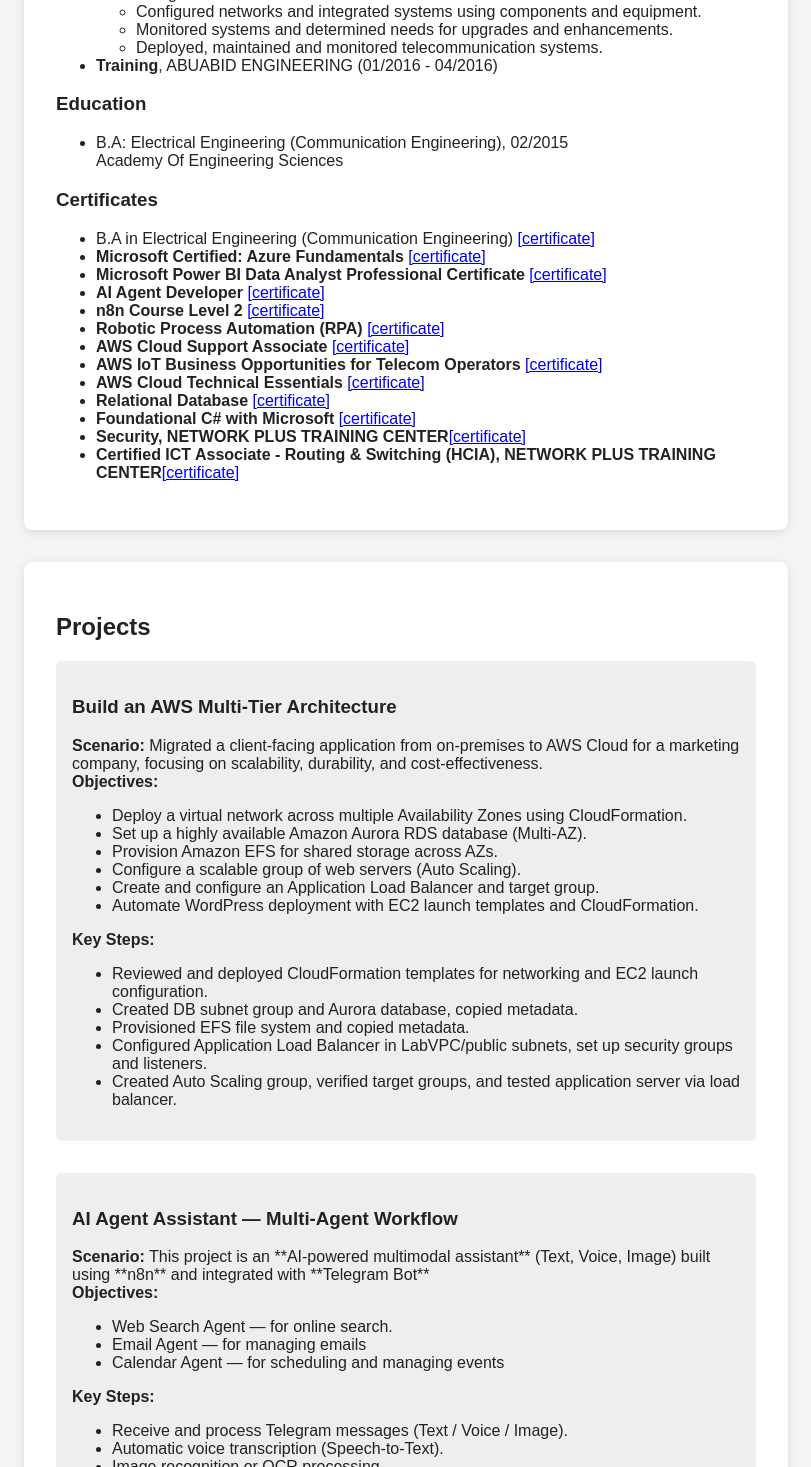
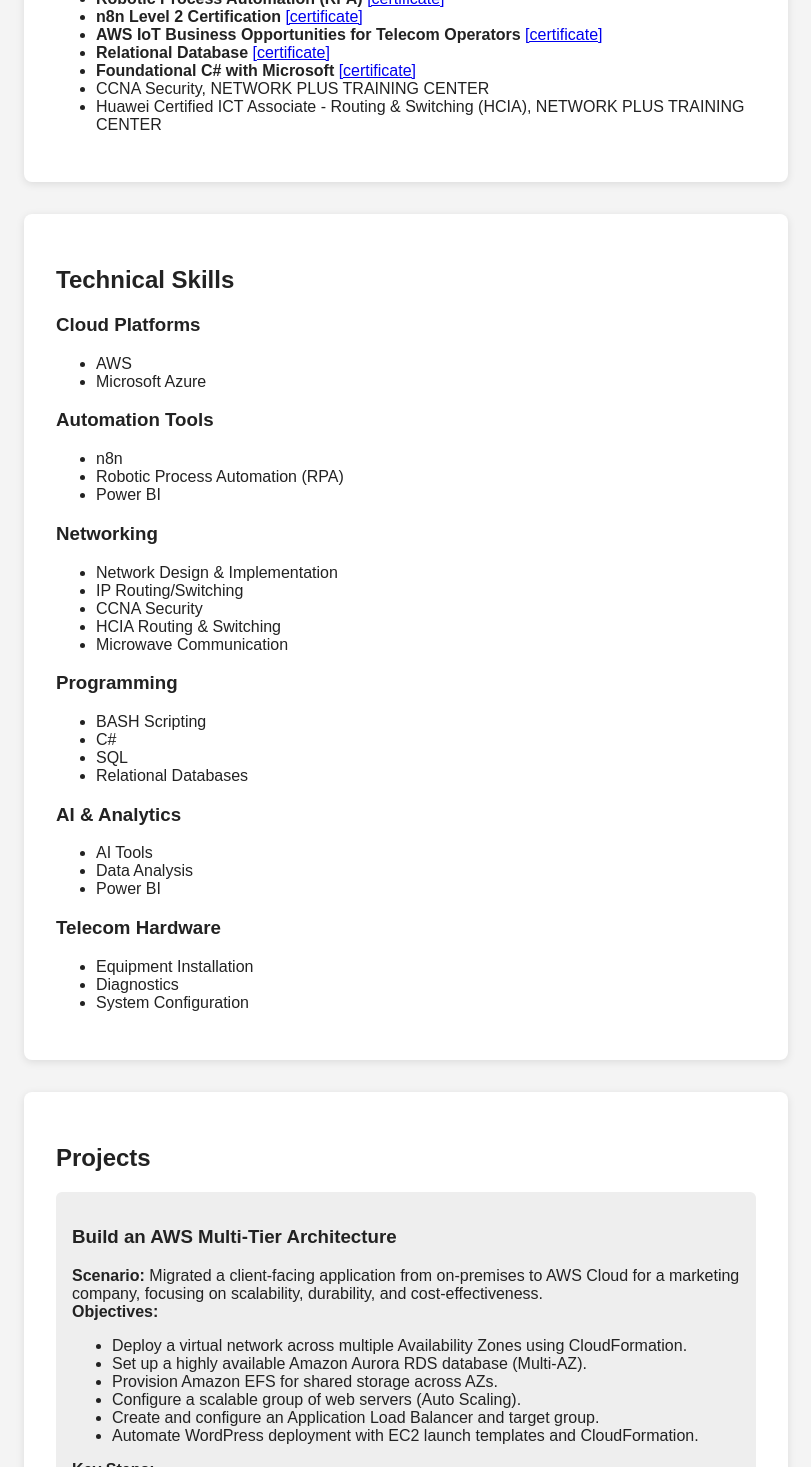
Before and after one commit to mustafaabdalazim/mustafaabdalazim.github.io, a plain HTML site: page index.html in a window 1280 px wide. Shown: the part 1333-2800 px from the top of the page, without its empty margins (234-1045 px from the left). Drawn offline with Linux system fonts and the light colour scheme.

Commit message:
Revise skills section and remove CV link
Removed CV section and added technical skills section with details on cloud platforms, automation tools, networking, programming, AI & analytics, and telecom hardware.

```diff
--- a/index.html
+++ b/index.html
@@ -19,9 +19,6 @@
             <div class="nav-card" onclick="location.href='#contact'">
                 <span>Contact</span>
             </div>
-            <div class="nav-card" onclick="location.href='#cv'">
-                <span>CV / Download</span>
-            </div>
         </div>
     </header>
     <section id="about">
@@ -34,7 +31,7 @@
         <strong>LinkedIn:</strong> <a href="https://www.linkedin.com/in/mustafa-abdazim-4a652311b?trk=contact-info" target="_blank">mustafa-abdazim</a></p>
         <h3>Professional Summary</h3>
         <p>Telecommunications Engineer with over six years of experience in the technology and telecommunication sector, with a strong focus on data analysis, automation, and cloud computing. Skilled in problem analysis and providing innovative technological solutions that enhance operational efficiency and data-driven decision-making. Proficient in cloud services, data analysis, and process automation, aiming to leverage these skills to support organizations in their digital transformation journey.</p>
-        <h3>Skills</h3>
+        <!--<h3>Skills</h3>
         <ul>
             <li>Cloud services integration</li>
             <li>Network design and implementation</li>
@@ -46,13 +43,10 @@
             <li>Telecommunications equipment installation</li>
             <li>Hardware installation & diagnostics</li>
             <li>Data Analysis</li>
-            <li>Automation</li>
-            <li>AI Tools Utilization</li>
-            <li>Power BI</li>
             <li>BASH Script</li>
             <li>Git</li>
             <li>Docker</li>
-        </ul>
+        </ul>-->
         <h3>Work Experience</h3>
         <ul>
             <li><strong>Telecom Engineer</strong>, SEA PORT CORPORATION (10/2017 - 04/2023)
@@ -78,23 +72,78 @@
         </ul>
 <h3>Certificates</h3>
         <ul>
-            <li><strong></strong>B.A in Electrical Engineering (Communication Engineering)</strong> <a href="https://drive.google.com/file/d/1VeEj6vh1w_aHG5X2A9USVcFgBVgDXqR6/view?usp=sharing" target="_blank">[certificate]</a></li>
+            <li><strong>B.A in Electrical Engineering (Communication Engineering)</strong> <a href="https://drive.google.com/file/d/1VeEj6vh1w_aHG5X2A9USVcFgBVgDXqR6/view?usp=sharing" target="_blank">[certificate]</a></li>
             <li><strong>Microsoft Certified: Azure Fundamentals</strong> <a href="https://learn.microsoft.com/api/credentials/share/en-us/mustafaabdelazim/868AEAFACC7E2E92?sharingId" target="_blank">[certificate]</a></li>
+            <li><strong>AWS Cloud Support Associate</strong> <a href="https://coursera.org/share/e01a6935b7e0b5e2aca4a93eea5c6403" target="_blank">[certificate]</a></li>
+            <li><strong>AWS Cloud Technical Essentials</strong> <a href="https://courses.edx.org/certificates/7123f41381d04b3a846a381aea17cf77" target="_blank">[certificate]</a></li>
             <li><strong>Microsoft Power BI Data Analyst Professional Certificate</strong> <a href="https://www.credly.com/badges/434d41cc-47b5-46ad-9d12-d3d99b61f267/linked_in_profile" target="_blank">[certificate]</a></li>
-            <li><strong>AI Agent Developer </strong> <a href="https://coursera.org/share/e3b6a8afe75ceb4fc1ae82e382824b00" target="_blank">[certificate]</a></li>
-            <li><strong>n8n Course Level 2</strong> <a href="https://community.n8n.io/badges/105/completed-n8n-course-level-2?username=mustafaazim" target="_blank">[certificate]</a></li>
+            <li><strong>AI Agent Developer</strong> <a href="https://coursera.org/share/e3b6a8afe75ceb4fc1ae82e382824b00" target="_blank">[certificate]</a></li>
             <li><strong>Robotic Process Automation (RPA)</strong> <a href="https://coursera.org/share/a46d4162e40041a1e1806c0adaf22a6f" target="_blank">[certificate]</a></li>
-            <li><strong>AWS Cloud Support Associate</strong> <a href="https://coursera.org/share/e01a6935b7e0b5e2aca4a93eea5c6403" target="_blank">[certificate]</a></li>
+            <li><strong>n8n Level 2 Certification</strong> <a href="https://community.n8n.io/badges/105/completed-n8n-course-level-2?username=mustafaazim" target="_blank">[certificate]</a></li>
+            <!--<li><strong></strong> <a href="" target="_blank">[certificate]</a></li>-->
             <li><strong>AWS IoT Business Opportunities for Telecom Operators</strong> <a href="https://drive.google.com/file/d/17rmCV1T8ljvXLVNr1rEcjf_6gP4yQN5t/view?usp=sharing" target="_blank">[certificate]</a></li>
-            <li><strong>AWS Cloud Technical Essentials</strong> <a href="https://courses.edx.org/certificates/7123f41381d04b3a846a381aea17cf77" target="_blank">[certificate]</a></li>
             <li><strong>Relational Database</strong> <a href="https://www.freecodecamp.org/certification/fccc0719c3a-cbe2-4185-a5a1-a8aa96010d65/relational-database-v8" target="_blank">[certificate]</a></li>
             <li><strong>Foundational C# with Microsoft</strong> <a href="https://www.freecodecamp.org/certification/fccc0719c3a-cbe2-4185-a5a1-a8aa96010d65/foundational-c-sharp-with-microsoft" target="_blank">[certificate]</a></li>
-            <li><strong>Security, NETWORK PLUS TRAINING CENTER</strong><a href="https://drive.google.com/file/d/1OZluAvU8x-oX6Hptwm4XvlC0kIUvBQeG/view?usp=drive_link" target="_blank">[certificate]</a></li>
-            <li><strong>Certified ICT Associate - Routing & Switching (HCIA), NETWORK PLUS TRAINING CENTER</strong><a href="https://drive.google.com/file/d/1qP-97dGnk4vl1AUZ2W6xu9iToumkWzSL/view?usp=sharing" target="_blank">[certificate]</a></li>
+            <li>CCNA Security, NETWORK PLUS TRAINING CENTER</li>
+            <li>Huawei Certified ICT Associate - Routing & Switching (HCIA), NETWORK PLUS TRAINING CENTER</li>
         </ul>
 
     </section>
-
+    <section id="technical-skills">
+        <h2>Technical Skills</h2>
+        <div class="skills-grid">
+            <div class="skill">
+                <h3>Cloud Platforms</h3>
+                <ul>
+                    <li>AWS</li>
+                    <li>Microsoft Azure</li>
+                </ul>
+            </div>
+            <div class="skill">
+                <h3>Automation Tools</h3>
+                <ul>
+                    <li>n8n</li>
+                    <li>Robotic Process Automation (RPA)</li>
+                    <li>Power BI</li>
+                </ul>
+            </div>
+            <div class="skill">
+                <h3>Networking</h3>
+                <ul>
+                    <li>Network Design &amp; Implementation</li>
+                    <li>IP Routing/Switching</li>
+                    <li>CCNA Security</li>
+                    <li>HCIA Routing &amp; Switching</li>
+                    <li>Microwave Communication</li>
+                </ul>
+            </div>
+            <div class="skill">
+                <h3>Programming</h3>
+                <ul>
+                    <li>BASH Scripting</li>
+                    <li>C#</li>
+                    <li>SQL</li>
+                    <li>Relational Databases</li>
+                </ul>
+            </div>
+            <div class="skill">
+                <h3>AI &amp; Analytics</h3>
+                <ul>
+                    <li>AI Tools</li>
+                    <li>Data Analysis</li>
+                    <li>Power BI</li>
+                </ul>
+            </div>
+            <div class="skill">
+                <h3>Telecom Hardware</h3>
+                <ul>
+                    <li>Equipment Installation</li>
+                    <li>Diagnostics</li>
+                    <li>System Configuration</li>
+                </ul>
+            </div>
+        </div>
+    </section>
     <section id="projects">
         <h2>Projects</h2>
         <div class="project-list">
@@ -119,31 +168,13 @@
                     <li>Created Auto Scaling group, verified target groups, and tested application server via load balancer.</li>
 
             </div>
-            <div class="project">
-                <h3>AI Agent Assistant — Multi-Agent Workflow</h3>
-                <p><strong>Scenario:</strong> This project is an **AI-powered multimodal assistant** (Text, Voice, Image) built using **n8n** and integrated with **Telegram Bot**<br>
-                <strong>Objectives:</strong>
-                <ul>
-                    <li>Web Search Agent — for online search.</li>
-                    <li>Email Agent — for managing emails</li>
-                    <li>Calendar Agent — for scheduling and managing events</li>
-                </ul>
-                <strong>Key Steps:</strong>
-                <ul>
-                    <li> Receive and process Telegram messages (Text / Voice / Image).</li>
-                    <li>Automatic voice transcription (Speech-to-Text).</li>
-                    <li>Image recognition or OCR processing.</li>
-                    <li>Intelligent orchestration between multiple specialized agents.</li>
-                    <li>Text and (optional) voice responses.</li>
-
-            </div>
         </div>
     </section>
     <section id="contact">
         <h2>Contact</h2>
-        <form id="contactForm" action="https://formspree.io/f/xdkdpony" method="POST">
-            <input id="name" type="text" name="name" placeholder="Your Name" required>
-            <input id="email" type="email" name="email" placeholder="Your Email" required>
+        <form id="contactForm">
+            <input type="text" id="name" name="name" placeholder="Your Name" required>
+            <input type="email" id="email" name="email" placeholder="Your Email" required>
             <textarea id="message" name="message" placeholder="Your Message" required></textarea>
             <button type="submit">Send</button>
         </form>
```
